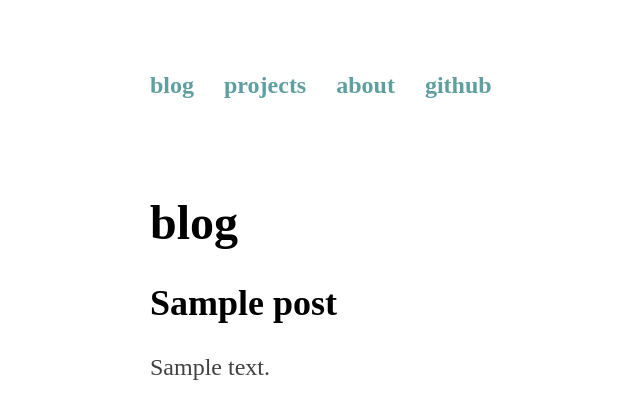
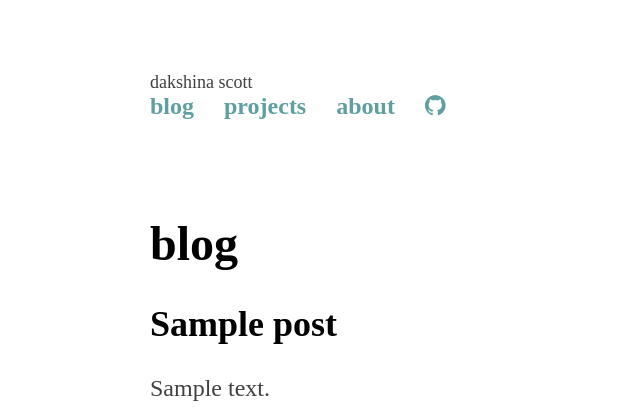
Before and after one commit to dangerdak/daksite, a Django app: page / in a window 1280 px wide. Shown: the top 420 px of the page, without its empty margins (110-750 px from the left). Run offline with Django 3.2, Linux system fonts and the light colour scheme; tables that the repository leaves empty hold one stand-in row (values such as "Sample post"); some libraries are stand-ins or nearby versions; some web fonts are replaced.

Commit message:
Add icon

```diff
--- a/templates/base.html
+++ b/templates/base.html
@@ -7,6 +7,7 @@
     <link href="{% static 'css/normalize.css' %}" rel="stylesheet">
     <link href="{% static 'css/main.css' %}" rel="stylesheet">
 		<link href='http://fonts.googleapis.com/css?family=Average' rel='stylesheet' type='text/css'>
+		<link href="//maxcdn.bootstrapcdn.com/font-awesome/4.2.0/css/font-awesome.min.css" rel="stylesheet">
 		{% block extrahead %}{% endblock extrahead %}
 	</head>
 
@@ -14,6 +15,7 @@
 		<div class="container">
 		<header>
 			<p class="logo">
+			dakshina scott
 			</p>
 			<nav>
 				<ul>
@@ -34,7 +36,7 @@
 					</li>
 					<li>
 						<a href="https://github.com/dangerdak">
-							github
+							<i class="fa fa-github"></i>
 						</a>
 					</li>
 				</ul>
```
